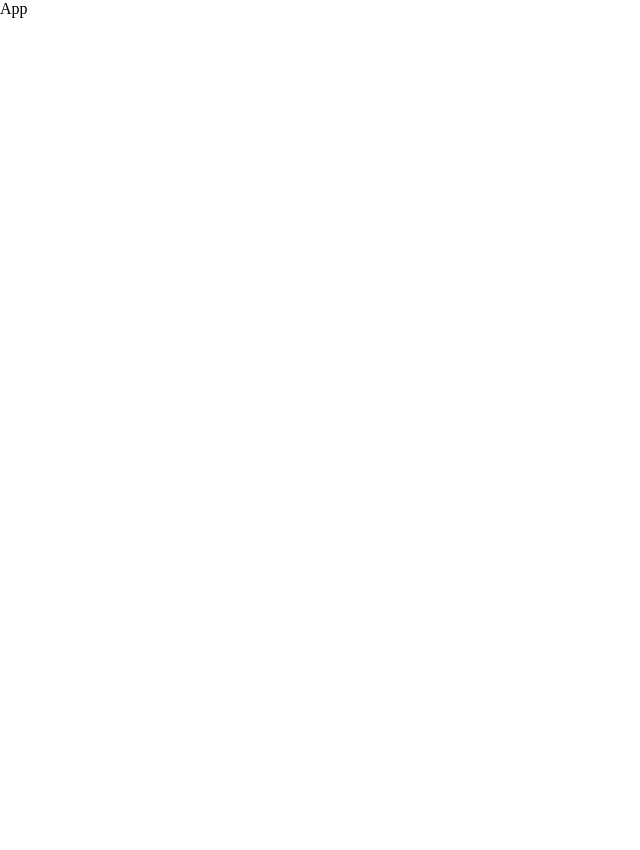
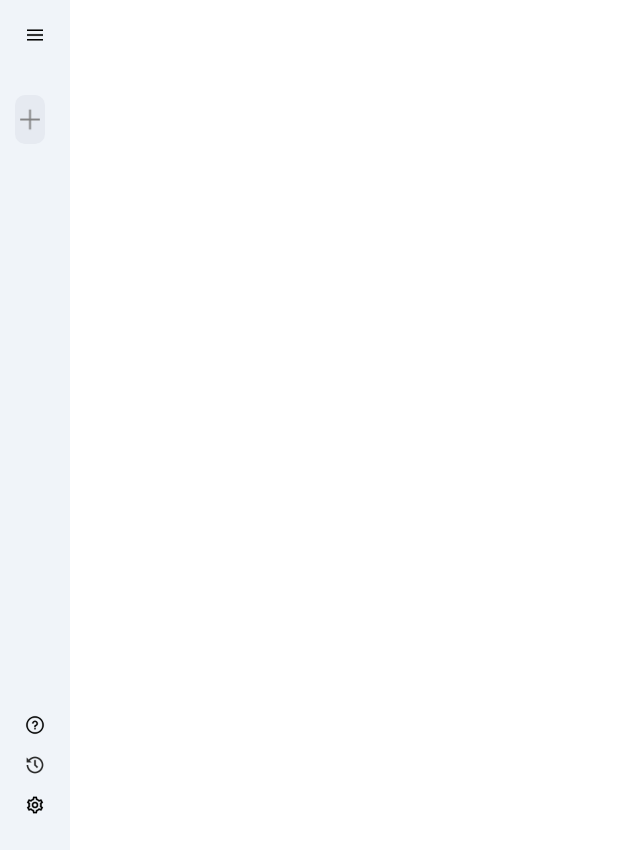
Before and after one commit to Haroon-1ktk/Gemini-Clone, a React (Vite) app: page / in a window 1280 px wide. Shown: the whole page, without its empty margins (0-640 px from the left). Before the commit the page ends 800 px from the top, so only its background shows below. Built offline with nearby package versions, Linux system fonts and the light colour scheme.

Commit message:
initial commit

```diff
--- a/src/App.jsx
+++ b/src/App.jsx
@@ -1,8 +1,11 @@
 import React from 'react'
+import Sidebar from './Components/Sidebar/Sidebar'
 
 const App = () => {
   return (
-    <div>App</div>
+   <>
+   <Sidebar/>
+   </>
   )
 }
 
--- /dev/null
+++ b/src/Components/Sidebar/Sidebar.css
@@ -0,0 +1,56 @@
+.sidebar{
+    min-height: 100vh;
+    display: inline-flex;
+    justify-content: space-between;
+    flex-direction: column;
+    background-color: #f0f4f9;
+    padding: 25px 15px;
+}
+.sidebar img{
+    width: 20px;
+}
+.sidebar .menu{
+    display: block;
+    margin-left: 10px;
+    cursor: pointer;
+}
+.sidebar .new-chat{
+ display: inline-flex;
+ margin-top: 50px;
+ align-items: center;
+ gap: 10px;
+ padding: 10px 5px;
+ border-radius:10px;
+ font: 14px;
+ background-color: #e6eaf1;
+ color: gray;
+}
+.sidebar .recent{
+    display: flex;
+    flex-direction: column;
+}
+.sidebar .recent-title{
+    margin-top: 30px;
+    margin-bottom: 20px;
+}
+.sidebar .recent-entry{
+display: flex;
+align-items: start;
+gap: 10px;
+padding: 10px;
+padding-right: 40px;
+cursor: pointer;
+border-radius: 50px;
+color: #282828;
+}
+.sidebar .recent-entry:hover{
+    background-color: #e2e6eb;
+}
+.sidebar .bottom{
+    display: flex;
+    flex-direction: column;
+}
+.sidebar .bottom-item{
+    cursor: pointer;
+    padding-right: 10px;
+}
--- /dev/null
+++ b/src/Components/Sidebar/Sidebar.jsx
@@ -0,0 +1,42 @@
+import React, { useState } from 'react'
+import './Sidebar.css'
+import {assets} from '../../assets/assets'
+
+const Sidebar = () => {
+    const [extended,setExtended]=useState(false);
+  return (
+    <div className='sidebar'>
+        <div className="top">
+            <img onClick={()=> setExtended(prev=>!prev)} className='menu' src={assets.menu_icon} alt=""  />
+            <div className="new-chat">
+                <img src={assets.plus_icon} alt="" />
+                {extended ?<p>New chat</p>:null}
+                </div>
+              {extended ?
+                <div className='recent'>
+                <p className='recent-title'>Recent</p>
+                <div className='recent-entry'>
+                    <img src={assets.message_icon} alt="" />
+                    <p>What is react...</p>
+                </div>
+            </div>:null}
+        </div>
+        <div className="bottom">
+            <div className="bottom-item recent-entry">
+                <img src={assets.question_icon} alt="" />
+                {extended ? <p>help</p>:null}
+            </div>
+            <div className="bottom-item recent-entry">
+                <img src={assets.history_icon} alt="" />
+                {extended ? <p>Activity</p>:null}
+            </div>
+            <div className="bottom-item recent-entry">
+                <img src={assets.setting_icon} alt="" />
+                {extended ? <p>Settings</p>:null}
+            </div>
+        </div>
+    </div>
+  )
+}
+
+export default Sidebar
```
